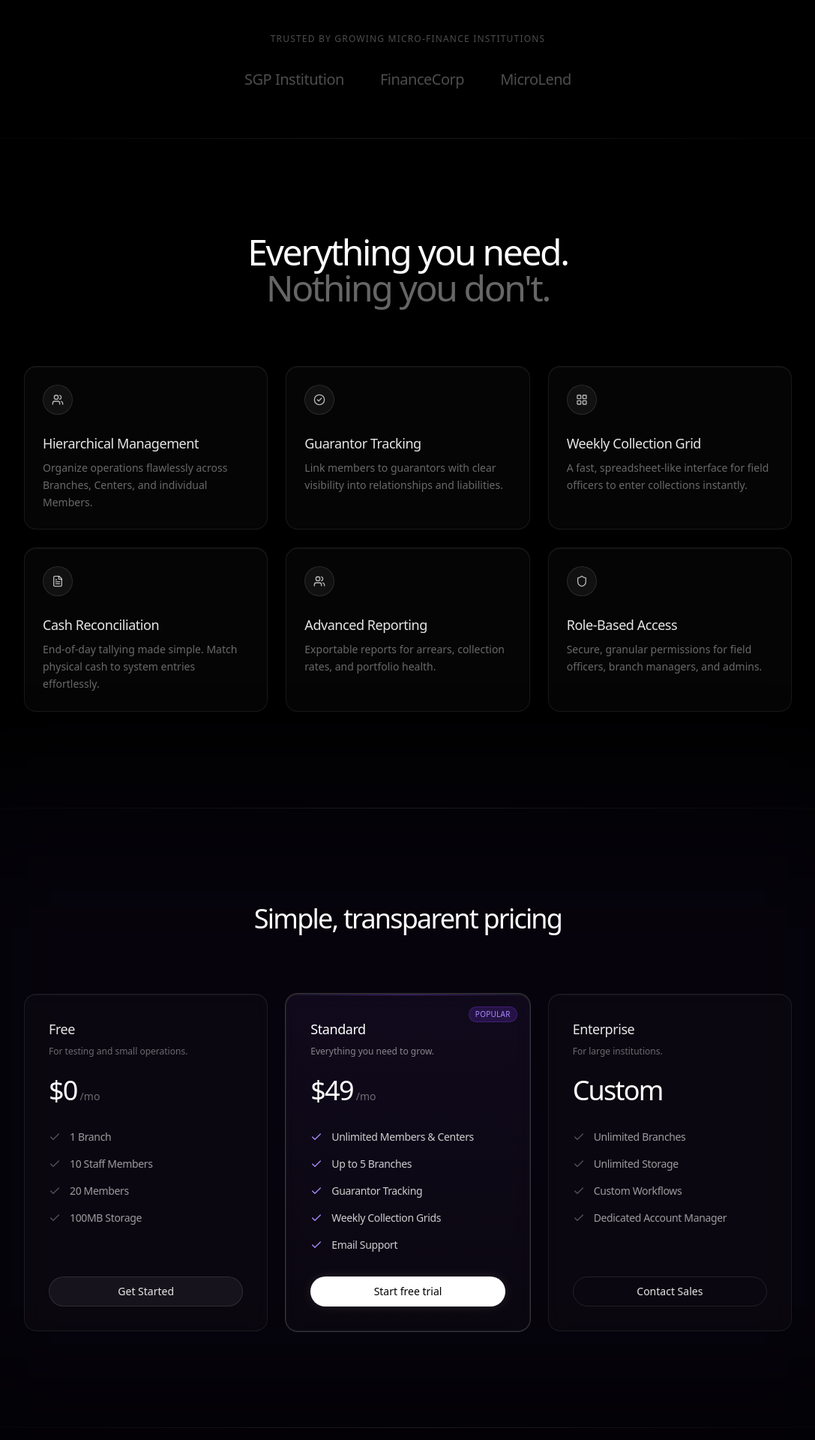
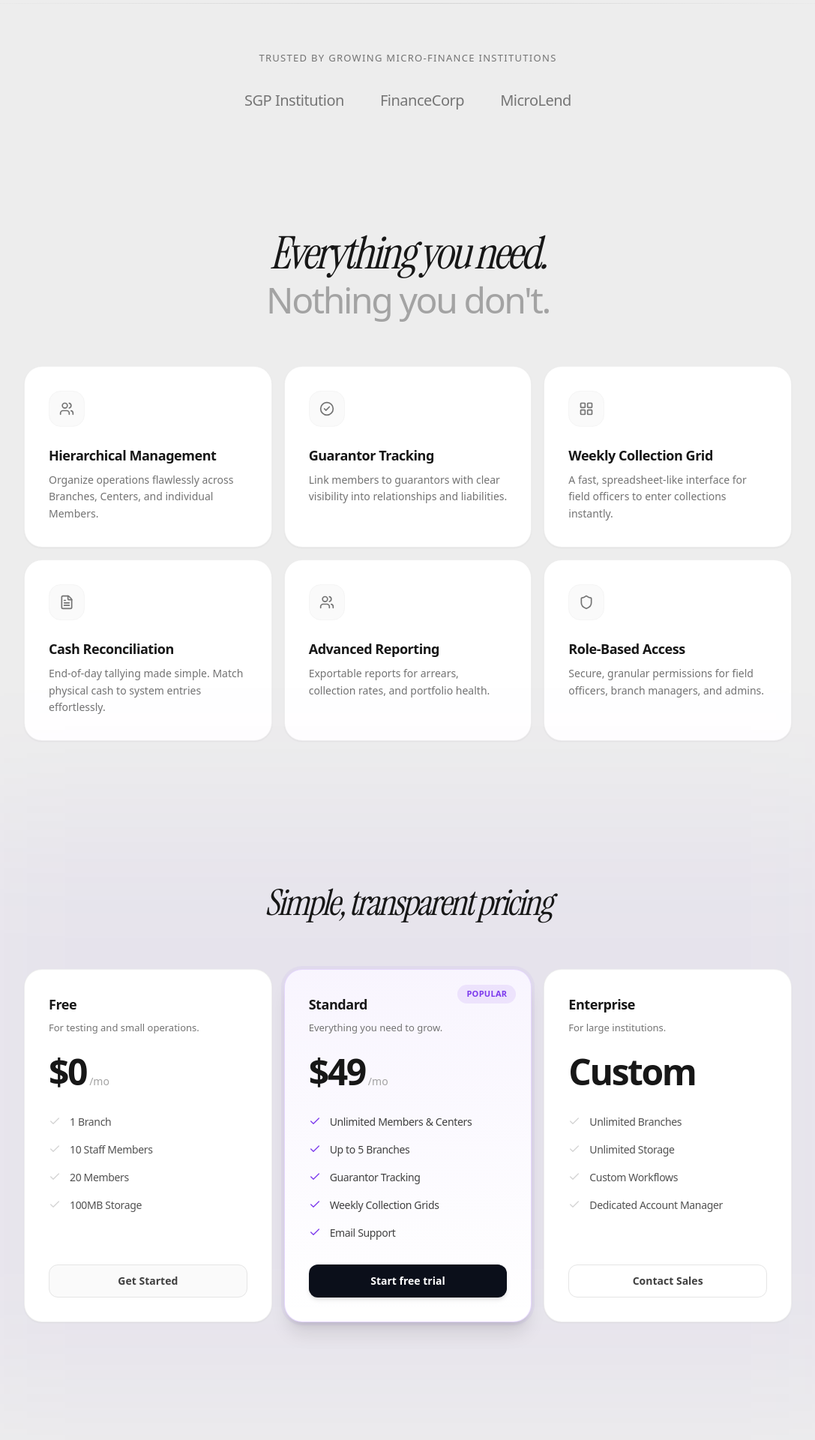
Before and after one commit to Supun-Sanjana/micro-credit, a Next.js app: page / in a window 1280 px wide. Shown: the part 820-2740 px from the top of the page at 75% size, without its empty margins (96-1183 px from the left). Built offline with nearby package versions, Linux system fonts and the light colour scheme.

Commit message:
style: adapt light theme styling to all marketing sections

```diff
--- a/app/page.tsx
+++ b/app/page.tsx
@@ -28,36 +28,36 @@ const stagger = {
 
 export default function Home() {
   return (
-    <div className="relative min-h-screen bg-black text-white selection:bg-brand-violet/30 selection:text-brand-violet-light">
-      <div className="fixed inset-0 bg-noise pointer-events-none z-50 opacity-30 mix-blend-overlay" />
-
+    <div className="relative min-h-screen bg-[#ededed] text-neutral-900 font-sans selection:bg-brand-violet/30 selection:text-brand-violet p-3 sm:p-4">
+      {/* Remove dark theme noise */}
       <main className="flex flex-col items-center">
         <Hero />
 
         {/* SOCIAL PROOF */}
-        <section className="w-full py-16 flex justify-center relative">
-          <div className="absolute top-0 inset-x-0 h-px bg-gradient-to-r from-transparent via-white/10 to-transparent" />
+        <section className="w-full py-16 flex justify-center relative mt-10">
+          <div className="absolute top-0 inset-x-0 h-px bg-gradient-to-r from-transparent via-neutral-300 to-transparent" />
           <div className="container px-4 md:px-6">
-            <p className="text-center text-xs font-medium text-white/30 mb-8 uppercase tracking-widest">
+            <p className="text-center text-[13px] font-medium text-neutral-500 mb-8 uppercase tracking-widest">
               Trusted by growing micro-finance institutions
             </p>
-            <div className="flex flex-wrap justify-center gap-12 opacity-30 grayscale items-center">
-              <div className="text-xl font-medium tracking-tight">SGP Institution</div>
-              <div className="text-xl font-medium tracking-tight">FinanceCorp</div>
-              <div className="text-xl font-medium tracking-tight">MicroLend</div>
+            <div className="flex flex-wrap justify-center gap-12 opacity-60 grayscale items-center">
+              <div className="text-xl font-medium tracking-tight text-neutral-800">SGP Institution</div>
+              <div className="text-xl font-medium tracking-tight text-neutral-800">FinanceCorp</div>
+              <div className="text-xl font-medium tracking-tight text-neutral-800">MicroLend</div>
             </div>
           </div>
         </section>
 
         {/* FEATURES */}
-        <section id="features" className="w-full py-32 flex justify-center relative">
-          <div className="absolute top-0 inset-x-0 h-px bg-gradient-to-r from-transparent via-white/10 to-transparent" />
+        <section id="features" className="w-full py-24 flex justify-center relative">
           <div className="container px-4 md:px-6">
-            <div className="text-center max-w-3xl mx-auto mb-20">
-              <h2 className="text-3xl font-medium tracking-tighter sm:text-4xl md:text-5xl">Everything you need. <br/><span className="text-white/40">Nothing you don't.</span></h2>
+            <div className="text-center max-w-3xl mx-auto mb-16">
+              <h2 className="text-4xl sm:text-5xl md:text-6xl tracking-tighter text-neutral-900 font-instrument italic">
+                Everything you need. <br/><span className="text-neutral-400 not-italic font-sans font-medium text-3xl sm:text-4xl md:text-5xl block mt-2 tracking-tighter">Nothing you don't.</span>
+              </h2>
             </div>
 
-            <div className="grid gap-6 md:grid-cols-2 lg:grid-cols-3 max-w-5xl mx-auto">
+            <div className="grid gap-4 md:grid-cols-2 lg:grid-cols-3 max-w-5xl mx-auto">
               {[
                 {
                   icon: Users,
@@ -90,12 +90,12 @@ export default function Home() {
                   description: "Secure, granular permissions for field officers, branch managers, and admins."
                 }
               ].map((feature, i) => (
-                <div key={i} className="glass-card p-6 flex flex-col group">
-                  <div className="mb-6 h-10 w-10 rounded-full border border-white/10 bg-white/5 flex items-center justify-center text-white/70 group-hover:bg-brand-violet/20 group-hover:text-brand-violet-light group-hover:border-brand-violet/30 transition-colors">
-                    <feature.icon className="h-4 w-4" />
+                <div key={i} className="bg-white rounded-3xl p-6 md:p-8 flex flex-col group shadow-sm border border-neutral-200/60 hover:shadow-md transition-all">
+                  <div className="mb-6 h-12 w-12 rounded-2xl border border-neutral-100 bg-neutral-50 flex items-center justify-center text-neutral-500 group-hover:bg-brand-violet/10 group-hover:text-brand-violet group-hover:border-brand-violet/20 transition-colors">
+                    <feature.icon className="h-5 w-5" />
                   </div>
-                  <h3 className="text-lg font-medium tracking-tight text-white/90 mb-2">{feature.title}</h3>
-                  <p className="text-sm text-white/40 leading-relaxed">{feature.description}</p>
+                  <h3 className="text-lg font-semibold tracking-tight text-neutral-900 mb-2">{feature.title}</h3>
+                  <p className="text-[14px] text-neutral-500 leading-relaxed font-medium">{feature.description}</p>
                 </div>
               ))}
             </div>
@@ -103,57 +103,55 @@ export default function Home() {
         </section>
 
         {/* PRICING */}
-        <section id="pricing" className="w-full py-32 flex justify-center relative">
-          <div className="absolute top-0 inset-x-0 h-px bg-gradient-to-r from-transparent via-white/10 to-transparent" />
+        <section id="pricing" className="w-full py-24 flex justify-center relative">
           <div className="absolute inset-0 bg-brand-violet/5 blur-[100px] pointer-events-none" />
 
           <div className="container px-4 md:px-6 relative z-10">
-            <div className="text-center max-w-3xl mx-auto mb-20">
-              <h2 className="text-3xl font-medium tracking-tighter sm:text-4xl">Simple, transparent pricing</h2>
+            <div className="text-center max-w-3xl mx-auto mb-16">
+              <h2 className="text-4xl sm:text-5xl font-instrument italic tracking-tighter text-neutral-900">Simple, transparent pricing</h2>
             </div>
 
-            <div className="grid grid-cols-1 md:grid-cols-3 gap-6 mx-auto max-w-5xl items-center">
+            <div className="grid grid-cols-1 md:grid-cols-3 gap-4 mx-auto max-w-5xl items-center">
               {/* Free Plan */}
-              <div className="glass-card p-8 flex flex-col h-full">
-                <h3 className="text-lg font-medium tracking-tight text-white/90">Free</h3>
-                <p className="text-white/40 mt-2 text-xs">For testing and small operations.</p>
+              <div className="bg-white rounded-3xl p-8 flex flex-col h-full shadow-sm border border-neutral-200/60">
+                <h3 className="text-lg font-semibold tracking-tight text-neutral-900">Free</h3>
+                <p className="text-neutral-500 mt-2 text-[13px] font-medium">For testing and small operations.</p>
                 <div className="mt-6 flex items-baseline gap-1">
-                  <span className="text-4xl font-medium tracking-tighter">$0</span>
-                  <span className="text-white/40 text-sm">/mo</span>
+                  <span className="text-5xl font-semibold tracking-tighter text-neutral-900">$0</span>
+                  <span className="text-neutral-400 text-sm font-medium">/mo</span>
                 </div>
 
                 <ul className="mt-8 space-y-4 flex-1">
                   {["1 Branch", "10 Staff Members", "20 Members", "100MB Storage"].map((item, i) => (
                     <li key={i} className="flex items-center gap-3">
-                      <Check className="h-4 w-4 text-white/30 shrink-0" />
-                      <span className="text-sm text-white/60 tracking-tight">{item}</span>
+                      <Check className="h-4 w-4 text-neutral-300 shrink-0" />
+                      <span className="text-[14px] font-medium text-neutral-600 tracking-tight">{item}</span>
                     </li>
                   ))}
                 </ul>
 
                 <Link
                   href="/app/signup"
-                  className="mt-8 flex h-10 w-full items-center justify-center rounded-lg border border-white/10 bg-white/5 text-sm font-medium text-white/90 transition-colors hover:bg-white/10"
+                  className="mt-8 flex h-11 w-full items-center justify-center rounded-xl border border-neutral-200 bg-neutral-50 text-[14px] font-semibold text-neutral-700 transition-colors hover:bg-neutral-100 hover:text-neutral-900"
                 >
                   Get Started
                 </Link>
               </div>
 
               {/* Standard Plan */}
-              <div className="glass-card p-8 flex flex-col h-full relative overflow-hidden ring-1 ring-white/20 bg-white/[0.04]">
-                <div className="absolute inset-0 bg-gradient-to-b from-brand-violet/10 to-transparent opacity-50" />
-                <div className="absolute top-0 inset-x-0 h-px bg-gradient-to-r from-transparent via-brand-violet/50 to-transparent" />
+              <div className="bg-white rounded-3xl p-8 flex flex-col h-full relative overflow-hidden shadow-xl border border-[#7c3aed]/20 ring-4 ring-[#7c3aed]/5">
+                <div className="absolute inset-0 bg-gradient-to-b from-[#7c3aed]/5 to-transparent pointer-events-none" />
 
-                <div className="absolute top-4 right-4 px-2 py-0.5 rounded-full bg-brand-violet/20 border border-brand-violet/30 text-[10px] font-medium text-brand-violet-light tracking-wide uppercase">
+                <div className="absolute top-5 right-5 px-3 py-1 rounded-full bg-[#7c3aed]/10 text-[11px] font-semibold text-[#7c3aed] tracking-wide uppercase">
                   Popular
                 </div>
 
                 <div className="relative z-10 flex flex-col h-full">
-                  <h3 className="text-lg font-medium tracking-tight text-white">Standard</h3>
-                  <p className="text-white/50 mt-2 text-xs">Everything you need to grow.</p>
+                  <h3 className="text-lg font-semibold tracking-tight text-neutral-900">Standard</h3>
+                  <p className="text-neutral-500 mt-2 text-[13px] font-medium">Everything you need to grow.</p>
                   <div className="mt-6 flex items-baseline gap-1">
-                    <span className="text-4xl font-medium tracking-tighter text-white">$49</span>
-                    <span className="text-white/40 text-sm">/mo</span>
+                    <span className="text-5xl font-semibold tracking-tighter text-neutral-900">$49</span>
+                    <span className="text-neutral-400 text-sm font-medium">/mo</span>
                   </div>
 
                   <ul className="mt-8 space-y-4 flex-1">
@@ -165,15 +163,15 @@ export default function Home() {
                       "Email Support"
                     ].map((item, i) => (
                       <li key={i} className="flex items-center gap-3">
-                        <Check className="h-4 w-4 text-brand-violet-light shrink-0" />
-                        <span className="text-sm text-white/80 tracking-tight">{item}</span>
+                        <Check className="h-4 w-4 text-[#7c3aed] shrink-0" />
+                        <span className="text-[14px] font-medium text-neutral-700 tracking-tight">{item}</span>
                       </li>
                     ))}
                   </ul>
 
                   <Link
                     href="/app/signup"
-                    className="mt-8 flex h-10 w-full items-center justify-center rounded-lg bg-white text-sm font-medium text-black transition-colors hover:bg-white/90 shadow-[0_0_15px_rgba(255,255,255,0.1)]"
+                    className="mt-8 flex h-11 w-full items-center justify-center rounded-xl bg-[#0b0f1a] text-[14px] font-semibold text-white transition-all hover:bg-black hover:scale-[1.02] active:scale-[0.98] shadow-md"
                   >
                     Start free trial
                   </Link>
@@ -181,11 +179,11 @@ export default function Home() {
               </div>
 
               {/* Enterprise Plan */}
-              <div className="glass-card p-8 flex flex-col h-full">
-                <h3 className="text-lg font-medium tracking-tight text-white/90">Enterprise</h3>
-                <p className="text-white/40 mt-2 text-xs">For large institutions.</p>
+              <div className="bg-white rounded-3xl p-8 flex flex-col h-full shadow-sm border border-neutral-200/60">
+                <h3 className="text-lg font-semibold tracking-tight text-neutral-900">Enterprise</h3>
+                <p className="text-neutral-500 mt-2 text-[13px] font-medium">For large institutions.</p>
                 <div className="mt-6 flex items-baseline gap-1">
-                  <span className="text-4xl font-medium tracking-tighter">Custom</span>
+                  <span className="text-5xl font-semibold tracking-tighter text-neutral-900">Custom</span>
                 </div>
 
                 <ul className="mt-8 space-y-4 flex-1">
@@ -196,15 +194,15 @@ export default function Home() {
                     "Dedicated Account Manager"
                   ].map((item, i) => (
                     <li key={i} className="flex items-center gap-3">
-                      <Check className="h-4 w-4 text-white/30 shrink-0" />
-                      <span className="text-sm text-white/60 tracking-tight">{item}</span>
+                      <Check className="h-4 w-4 text-neutral-300 shrink-0" />
+                      <span className="text-[14px] font-medium text-neutral-600 tracking-tight">{item}</span>
                     </li>
                   ))}
                 </ul>
 
                 <Link
                   href="#contact"
-                  className="mt-8 flex h-10 w-full items-center justify-center rounded-lg border border-white/10 bg-transparent text-sm font-medium text-white/90 transition-colors hover:bg-white/5"
+                  className="mt-8 flex h-11 w-full items-center justify-center rounded-xl border border-neutral-200 bg-transparent text-[14px] font-semibold text-neutral-700 transition-colors hover:bg-neutral-50"
                 >
                   Contact Sales
                 </Link>
@@ -214,61 +212,60 @@ export default function Home() {
         </section>
 
         {/* CONTACT */}
-        <section id="contact" className="w-full py-32 flex justify-center relative">
-          <div className="absolute top-0 inset-x-0 h-px bg-gradient-to-r from-transparent via-white/10 to-transparent" />
-          <div className="container px-4 md:px-6 max-w-4xl relative z-10">
+        <section id="contact" className="w-full py-24 flex justify-center relative mb-12">
+          <div className="container px-4 md:px-6 max-w-5xl relative z-10">
             <div className="grid md:grid-cols-2 gap-16 items-center">
               <div>
-                <h2 className="text-3xl font-medium tracking-tighter mb-4">Ready to modernize?</h2>
-                <p className="text-white/50 text-sm leading-relaxed mb-8">
+                <h2 className="text-4xl sm:text-5xl font-instrument italic tracking-tighter text-neutral-900 mb-6">Ready to modernize?</h2>
+                <p className="text-neutral-500 text-[15px] font-medium leading-relaxed mb-10 max-w-sm">
                   Get in touch for a personalized demo or if you have specific migration questions. We're here to help.
                 </p>
-                <div className="space-y-6 text-sm text-white/70">
+                <div className="space-y-6 text-[14px] font-medium text-neutral-700">
                   <div className="flex items-center gap-4">
-                    <div className="h-8 w-8 rounded-full border border-white/10 bg-white/5 flex items-center justify-center shrink-0 text-white/50">
-                      <ArrowRight className="h-3 w-3" />
+                    <div className="h-10 w-10 rounded-2xl border border-neutral-200 bg-white flex items-center justify-center shrink-0 text-neutral-400 shadow-sm">
+                      <ArrowRight className="h-4 w-4" />
                     </div>
                     <span className="tracking-tight">Fast, assisted onboarding</span>
                   </div>
                   <div className="flex items-center gap-4">
-                    <div className="h-8 w-8 rounded-full border border-white/10 bg-white/5 flex items-center justify-center shrink-0 text-white/50">
-                      <ArrowRight className="h-3 w-3" />
+                    <div className="h-10 w-10 rounded-2xl border border-neutral-200 bg-white flex items-center justify-center shrink-0 text-neutral-400 shadow-sm">
+                      <ArrowRight className="h-4 w-4" />
                     </div>
                     <span className="tracking-tight">Data migration support</span>
                   </div>
                 </div>
-                  <div className="mt-10 pt-8 border-t border-white/10">
-                    <p className="text-white/50 text-xs font-medium tracking-wide uppercase mb-3">Or email us directly</p>
-                    <a href="mailto:solida@cylvox.com" className="inline-flex items-center gap-2 text-white/90 hover:text-white transition-colors">
-                      <div className="h-8 w-8 rounded-full bg-brand-violet/20 flex items-center justify-center text-brand-violet">
-                        <svg width="14" height="14" viewBox="0 0 24 24" fill="none" stroke="currentColor" strokeWidth="2" strokeLinecap="round" strokeLinejoin="round"><rect width="20" height="16" x="2" y="4" rx="2"/><path d="m22 7-8.97 5.7a1.94 1.94 0 0 1-2.06 0L2 7"/></svg>
+                <div className="mt-12 pt-8 border-t border-neutral-200">
+                  <p className="text-neutral-400 text-xs font-semibold tracking-wider uppercase mb-4">Or email us directly</p>
+                  <a href="mailto:solida@cylvox.com" className="inline-flex items-center gap-3 text-neutral-800 hover:text-black transition-colors">
+                    <div className="h-10 w-10 rounded-2xl bg-[#7c3aed]/10 flex items-center justify-center text-[#7c3aed]">
+                      <svg width="16" height="16" viewBox="0 0 24 24" fill="none" stroke="currentColor" strokeWidth="2.5" strokeLinecap="round" strokeLinejoin="round"><rect width="20" height="16" x="2" y="4" rx="2"/><path d="m22 7-8.97 5.7a1.94 1.94 0 0 1-2.06 0L2 7"/></svg>
                     </div>
-                      <span className="font-medium tracking-tight">solida@cylvox.com</span>
+                    <span className="font-semibold tracking-tight">solida@cylvox.com</span>
                   </a>
                 </div>
               </div>
 
-              <div className="glass-card p-6 md:p-8">
-                <form className="space-y-4" onSubmit={(e) => e.preventDefault()}>
+              <div className="bg-white rounded-3xl p-6 md:p-8 shadow-xl shadow-black/5 border border-neutral-200/60">
+                <form className="space-y-5" onSubmit={(e) => e.preventDefault()}>
                   <div className="grid grid-cols-2 gap-4">
-                    <div className="space-y-1.5">
-                      <label htmlFor="name" className="text-xs font-medium text-white/50">Name</label>
-                      <input id="name" className="w-full rounded-lg border border-white/10 bg-white/5 px-3 py-2 text-sm text-white/90 placeholder:text-white/20 focus:border-brand-violet/50 focus:outline-none focus:ring-1 focus:ring-brand-violet/50 transition-all" placeholder="Jane Doe" />
+                    <div className="space-y-2">
+                      <label htmlFor="name" className="text-[13px] font-semibold text-neutral-700">Name</label>
+                      <input id="name" className="w-full rounded-xl border border-neutral-200 bg-neutral-50 px-4 py-2.5 text-[14px] text-neutral-900 placeholder:text-neutral-400 focus:border-[#7c3aed] focus:bg-white focus:outline-none focus:ring-2 focus:ring-[#7c3aed]/20 transition-all font-medium" placeholder="Jane Doe" />
                     </div>
-                    <div className="space-y-1.5">
-                      <label htmlFor="org" className="text-xs font-medium text-white/50">Organization</label>
-                      <input id="org" className="w-full rounded-lg border border-white/10 bg-white/5 px-3 py-2 text-sm text-white/90 placeholder:text-white/20 focus:border-brand-violet/50 focus:outline-none focus:ring-1 focus:ring-brand-violet/50 transition-all" placeholder="Finance Inc." />
+                    <div className="space-y-2">
+                      <label htmlFor="org" className="text-[13px] font-semibold text-neutral-700">Organization</label>
+                      <input id="org" className="w-full rounded-xl border border-neutral-200 bg-neutral-50 px-4 py-2.5 text-[14px] text-neutral-900 placeholder:text-neutral-400 focus:border-[#7c3aed] focus:bg-white focus:outline-none focus:ring-2 focus:ring-[#7c3aed]/20 transition-all font-medium" placeholder="Finance Inc." />
                     </div>
                   </div>
-                  <div className="space-y-1.5">
-                    <label htmlFor="email" className="text-xs font-medium text-white/50">Email</label>
-                    <input id="email" type="email" className="w-full rounded-lg border border-white/10 bg-white/5 px-3 py-2 text-sm text-white/90 placeholder:text-white/20 focus:border-brand-violet/50 focus:outline-none focus:ring-1 focus:ring-brand-violet/50 transition-all" placeholder="jane@example.com" />
+                  <div className="space-y-2">
+                    <label htmlFor="email" className="text-[13px] font-semibold text-neutral-700">Email</label>
+                    <input id="email" type="email" className="w-full rounded-xl border border-neutral-200 bg-neutral-50 px-4 py-2.5 text-[14px] text-neutral-900 placeholder:text-neutral-400 focus:border-[#7c3aed] focus:bg-white focus:outline-none focus:ring-2 focus:ring-[#7c3aed]/20 transition-all font-medium" placeholder="jane@example.com" />
                   </div>
-                  <div className="space-y-1.5">
-                    <label htmlFor="message" className="text-xs font-medium text-white/50">Message</label>
-                    <textarea id="message" rows={4} className="w-full rounded-lg border border-white/10 bg-white/5 px-3 py-2 text-sm text-white/90 placeholder:text-white/20 focus:border-brand-violet/50 focus:outline-none focus:ring-1 focus:ring-brand-violet/50 transition-all resize-none" placeholder="How can we help you?" />
+                  <div className="space-y-2">
+                    <label htmlFor="message" className="text-[13px] font-semibold text-neutral-700">Message</label>
+                    <textarea id="message" rows={4} className="w-full rounded-xl border border-neutral-200 bg-neutral-50 px-4 py-3 text-[14px] text-neutral-900 placeholder:text-neutral-400 focus:border-[#7c3aed] focus:bg-white focus:outline-none focus:ring-2 focus:ring-[#7c3aed]/20 transition-all resize-none font-medium" placeholder="How can we help you?" />
                   </div>
-                  <button type="submit" className="w-full mt-2 rounded-lg bg-white px-4 py-2.5 text-sm font-semibold text-black transition-all hover:bg-white/90 active:scale-[0.98]">
+                  <button type="submit" className="w-full mt-2 rounded-xl bg-[#0b0f1a] px-4 py-3 text-[14px] font-semibold text-white transition-all hover:bg-black active:scale-[0.98] shadow-md">
                     Request Demo
                   </button>
                 </form>
@@ -277,7 +274,9 @@ export default function Home() {
           </div>
         </section>
       </main>
+      <div className="px-3 sm:px-4 pb-3 sm:pb-4">
         <Footer />
+      </div>
     </div>
   );
 }
```
Also changed, not shown: components/marketing/footer.tsx (+18 -19 lines), components/marketing/hero.tsx (+2 -5 lines). Lines whose indentation alone changed are shown as unchanged.
